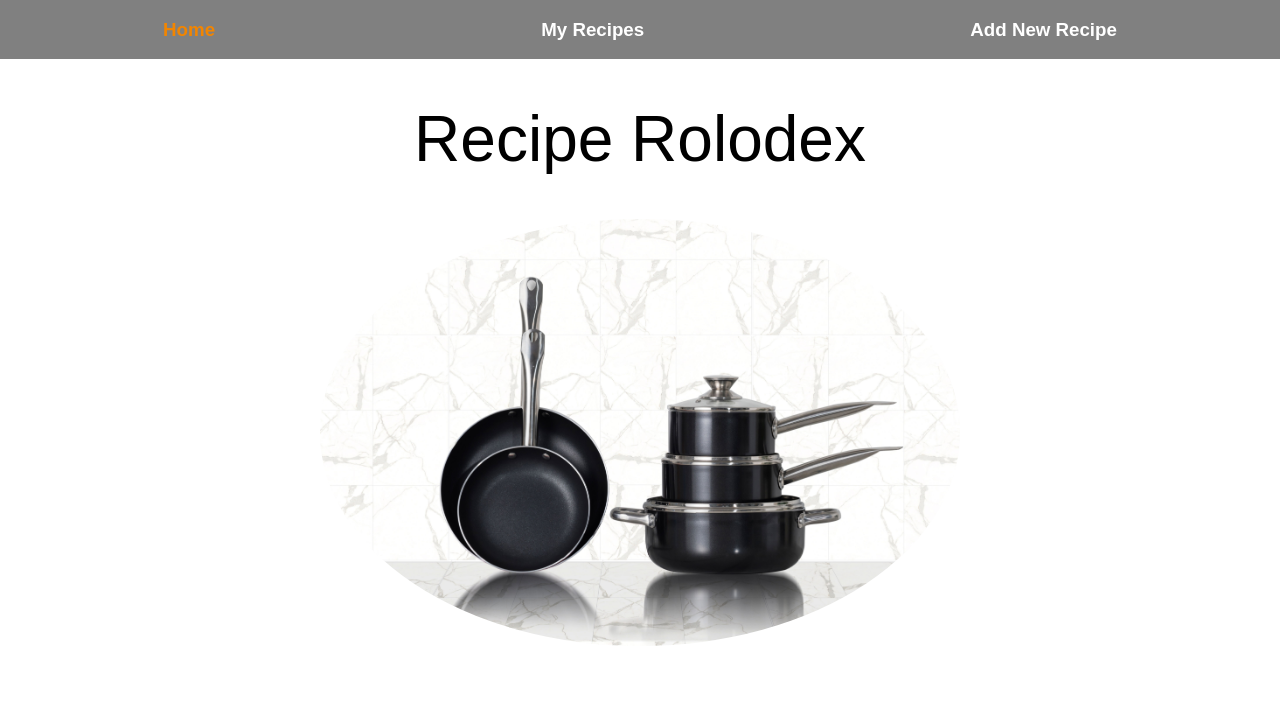
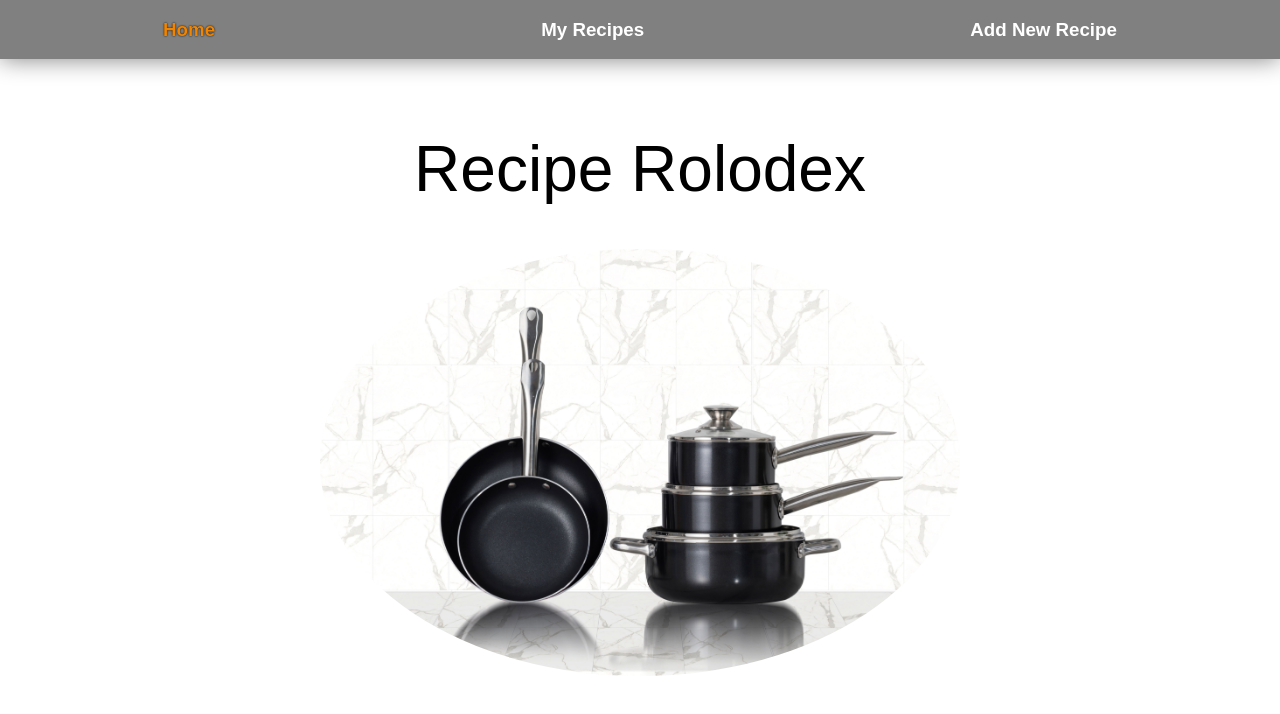
Before and after one commit to IguanasEverywhere/recipe-rolodex, a React (Create React App) app: page / in a window 1280 px wide. Shown: the top 714 px of the page. Built offline with nearby package versions, Linux system fonts and the light colour scheme; data requests are answered from the project's data file; a web font is replaced by a local one.

Commit message:
Add shadow and font stlyling

```diff
--- a/src/components/NavBar/NavBar.module.css
+++ b/src/components/NavBar/NavBar.module.css
@@ -2,6 +2,8 @@
   display: flex;
   justify-content: space-around;
   background-color: gray;
+  margin-bottom: 30px;
+  box-shadow: 0 0 25px gray;
 }
 
 .navLinks {
@@ -11,4 +13,5 @@
 
 .navLinks.active {
   color: #f28500;
+  text-shadow: 0 0 2px black;
 }
```
